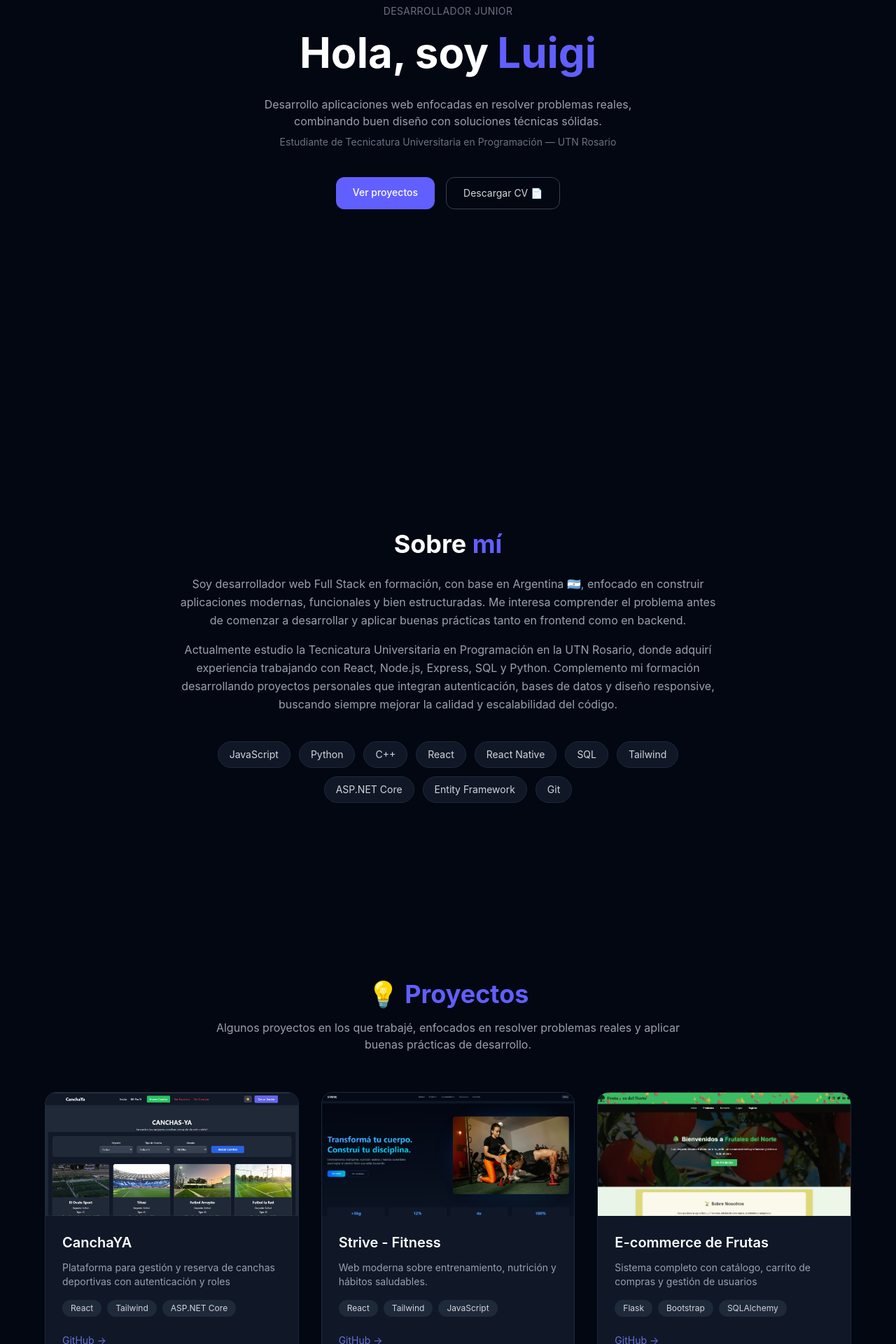
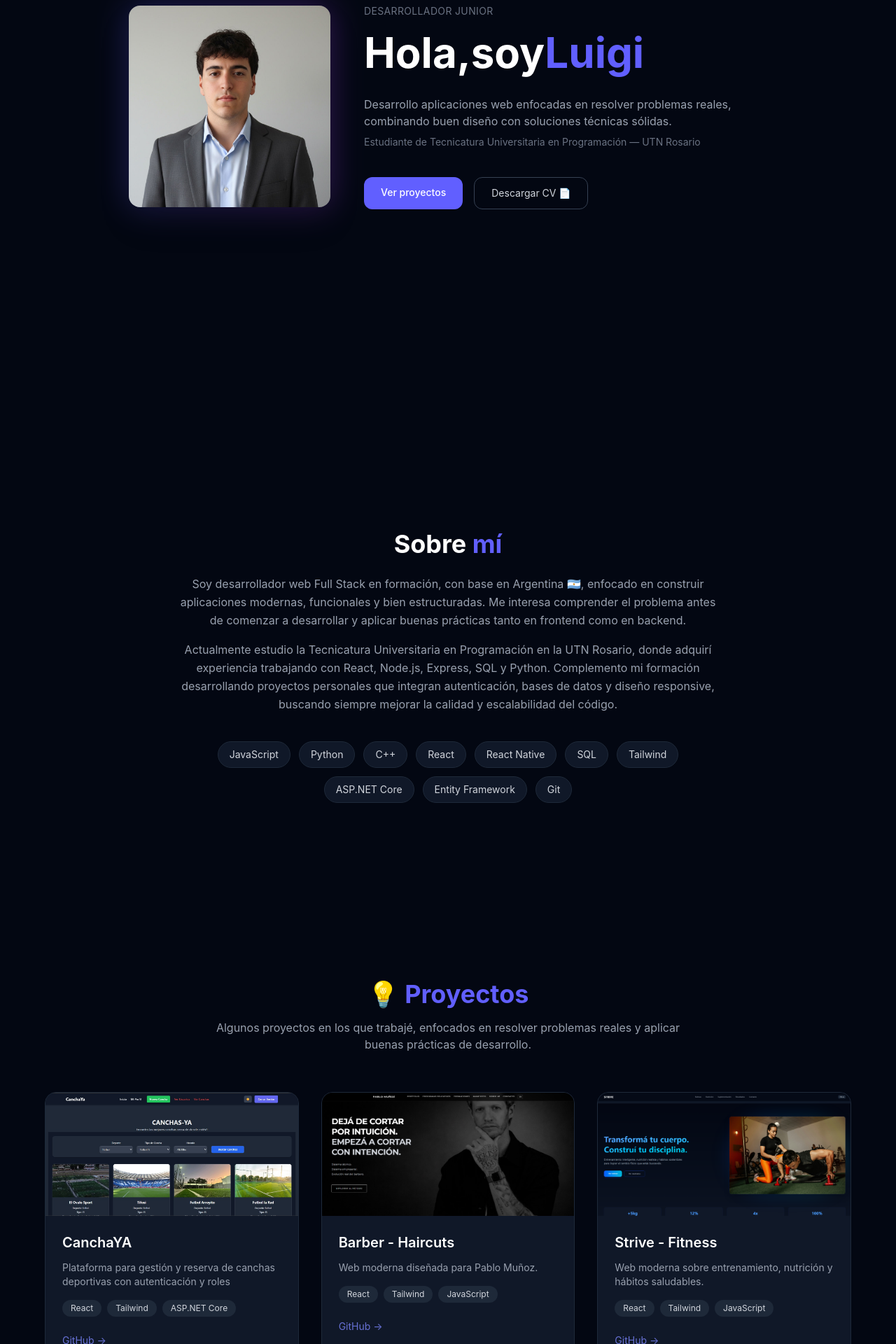
Before and after one commit to LuigiMarconiFavini/Portfolio, a React (Vite) app: page / in a window 1280 px wide. Shown: the part 280-2200 px from the top of the page at 70% size. Built offline with nearby package versions, Linux system fonts and the light colour scheme.

Commit message:
agrego foto y proyecto al portfolio

```diff
--- a/src/components/Hero.jsx
+++ b/src/components/Hero.jsx
@@ -2,6 +2,7 @@ import { motion } from "framer-motion";
 import { useEffect, useState } from "react";
 import { useLanguage } from "../context/LanguageContext";
 import { translations } from "../i18n/translations";
+import fotoCV from "../assets/fotoCV.jpg";
 
 const Hero = () => {
   const { language } = useLanguage();
@@ -29,7 +30,32 @@ const Hero = () => {
       id="home"
       className="min-h-screen bg-gray-950 text-white flex items-center pt-16"
     >
-      <div className="max-w-2xl mx-auto px-6 text-center">
+      <div className="max-w-6xl mx-auto px-6 flex flex-col md:flex-row items-center gap-12">
+
+        {/* FOTO */}
+        <motion.div
+          initial={{ opacity: 0, scale: 0.9 }}
+          animate={{ opacity: 1, scale: 1 }}
+          transition={{ duration: 0.6 }}
+          className="relative group"
+        >
+          <div
+            className="absolute inset-0 rounded-2xl bg-gradient-to-r
+                       from-indigo-500 to-purple-500 blur-xl opacity-30
+                       group-hover:opacity-60 transition"
+          ></div>
+
+          <img
+            src={fotoCV}
+            alt="Luigi Marconi Favini"
+            className="relative w-56 md:w-72 rounded-2xl object-cover
+                       shadow-2xl transition duration-500
+                       group-hover:scale-105"
+          />
+        </motion.div>
+
+        {/* TEXTO */}
+        <div className="max-w-2xl text-center md:text-left">
 
           {/* Eyebrow */}
           <p className="text-sm text-gray-500 tracking-wide uppercase">
@@ -40,7 +66,7 @@ const Hero = () => {
           <h1
             key={animationKey}
             className="mt-3 text-4xl md:text-6xl font-bold leading-tight
-                     flex justify-center gap-3 flex-wrap"
+                       flex md:block justify-center gap-3 flex-wrap"
           >
             {titleWords.map((word, index) => (
               <motion.span
@@ -60,7 +86,7 @@ const Hero = () => {
           </h1>
 
           {/* Description */}
-        <p className="mt-6 text-gray-400 max-w-xl mx-auto">
+          <p className="mt-6 text-gray-400 max-w-xl">
             {language === "es"
               ? "Desarrollo aplicaciones web enfocadas en resolver problemas reales, combinando buen diseño con soluciones técnicas sólidas."
               : "I build web applications focused on solving real problems, combining good design with solid technical solutions."}
@@ -74,7 +100,7 @@ const Hero = () => {
           </p>
 
           {/* CTA */}
-        <div className="mt-10 flex flex-col sm:flex-row justify-center gap-4">
+          <div className="mt-10 flex flex-col sm:flex-row gap-4 md:justify-start justify-center">
             <a
               href="#projects"
               className="px-6 py-3 rounded-xl bg-indigo-500 text-white text-sm font-medium
@@ -94,6 +120,8 @@ const Hero = () => {
             </a>
           </div>
         </div>
+
+      </div>
     </section>
   );
 };
--- a/src/data/projects.js
+++ b/src/data/projects.js
@@ -9,6 +9,17 @@ export const projects = [
     github: "https://github.com/LuigiMarconiFavini/TPI_PROG3.git",
     demo: null,
     image: "/projects/canchaYA.jpeg",
+  },
+  {
+    title: "Barber - Haircuts",
+    description: {
+      es: "Web moderna diseñada para Pablo Muñoz.",
+      en: "Modern website designed for Pablo Muñoz.",
+    },
+    tech: ["React", "Tailwind", "JavaScript"],
+    github: "https://github.com/LuigiMarconiFavini/BARBER.git",
+    demo: null,
+    image: "/projects/barber.png",
   },
   {
     title: "Strive - Fitness",
```
Also changed, not shown: public/projects/barber.png (added), src/assets/fotoCV.jpg (added). Lines whose indentation alone changed are shown as unchanged.
